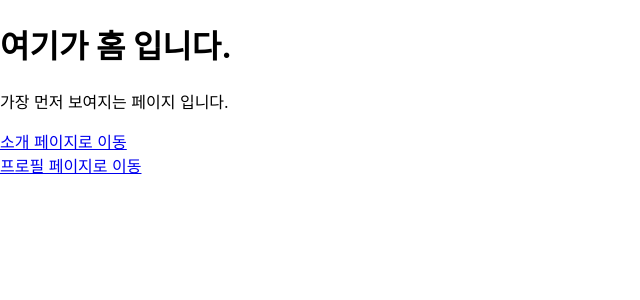
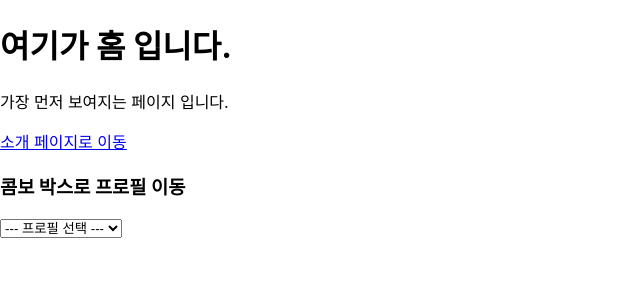
Before and after one commit to jks2024/hp-router-ex, a React (Create React App) app: page / in a window 1280 px wide. Shown: the top 300 px of the page, without its empty margins (0-640 px from the left). Built offline with nearby package versions, Linux system fonts and the light colour scheme.

Commit message:
10/21 am 11:16

```diff
--- a/src/App.js
+++ b/src/App.js
@@ -10,7 +10,7 @@ function App() {
       <Routes>
         <Route path="/" element={<Home />} />
         <Route path="/about" element={<About />} />
-        <Route path="/profile" element={<Profile />} />
+        <Route path="/profile/:name" element={<Profile />} />
       </Routes>
     </Router>
   );
--- a/src/pages/Home.js
+++ b/src/pages/Home.js
@@ -1,13 +1,32 @@
-import { Link } from "react-router-dom";
+import { Link, useNavigate } from "react-router-dom";
+import { useState } from "react";
+
+//콤보 박스(select 박스를 만들고 선택된 값을 전달해 페이지 이동 하기
 
 const Home = () => {
+  const nav = useNavigate(); // 페이지 이동을 위해서 사용
+  const [selected, setSelected] = useState("");
+
+  const handleChange = (e) => {
+    const value = e.target.value;
+    setSelected(value);
+    if (value) nav(`/profile/${value}`);
+  };
+
   return (
     <div>
       <h1>여기가 홈 입니다.</h1>
       <p>가장 먼저 보여지는 페이지 입니다.</p>
       <Link to="/about">소개 페이지로 이동</Link>
       <br />
-      <Link to="/profile">프로필 페이지로 이동</Link>
+
+      <h3>콤보 박스로 프로필 이동</h3>
+      <select value={selected} onChange={handleChange}>
+        <option value="">--- 프로필 선택 ---</option>
+        <option value="frontend">프론트엔드</option>
+        <option value="backend">백엔드</option>
+        <option value="dba">DBA</option>
+      </select>
     </div>
   );
 };
--- a/src/pages/Profile.js
+++ b/src/pages/Profile.js
@@ -1,11 +1,34 @@
-import { Link } from "react-router-dom";
+import { Link, useParams } from "react-router-dom";
+
+const data = {
+  frontend: {
+    name: "곰돌이사육사",
+    description: "리액트를 좋아하는 개발자",
+  },
+  backend: {
+    name: "달빛사냥꾼",
+    description: "스프링 부트를 좋아하는 개발자",
+  },
+  dba: {
+    name: "천재개발자",
+    description: "DB를 좋아하는 개발자",
+  },
+};
 
 const Profile = () => {
+  const params = useParams();
+  const profile = data[params.name];
   return (
     <div>
-      <h1>소개</h1>
-      <p>리액트 라우터를 사용해 보는 프로젝트 입니다.</p>
-      <Link to="/">홈 페이지로 이동</Link>
+      <h1>사용자 프로필</h1>
+      {profile ? (
+        <>
+          <h2>{profile.name}</h2>
+          <h3>{profile.description}</h3>
+        </>
+      ) : (
+        <p>존재 하지 않는 프로필 입니다.</p>
+      )}
     </div>
   );
 };
```
